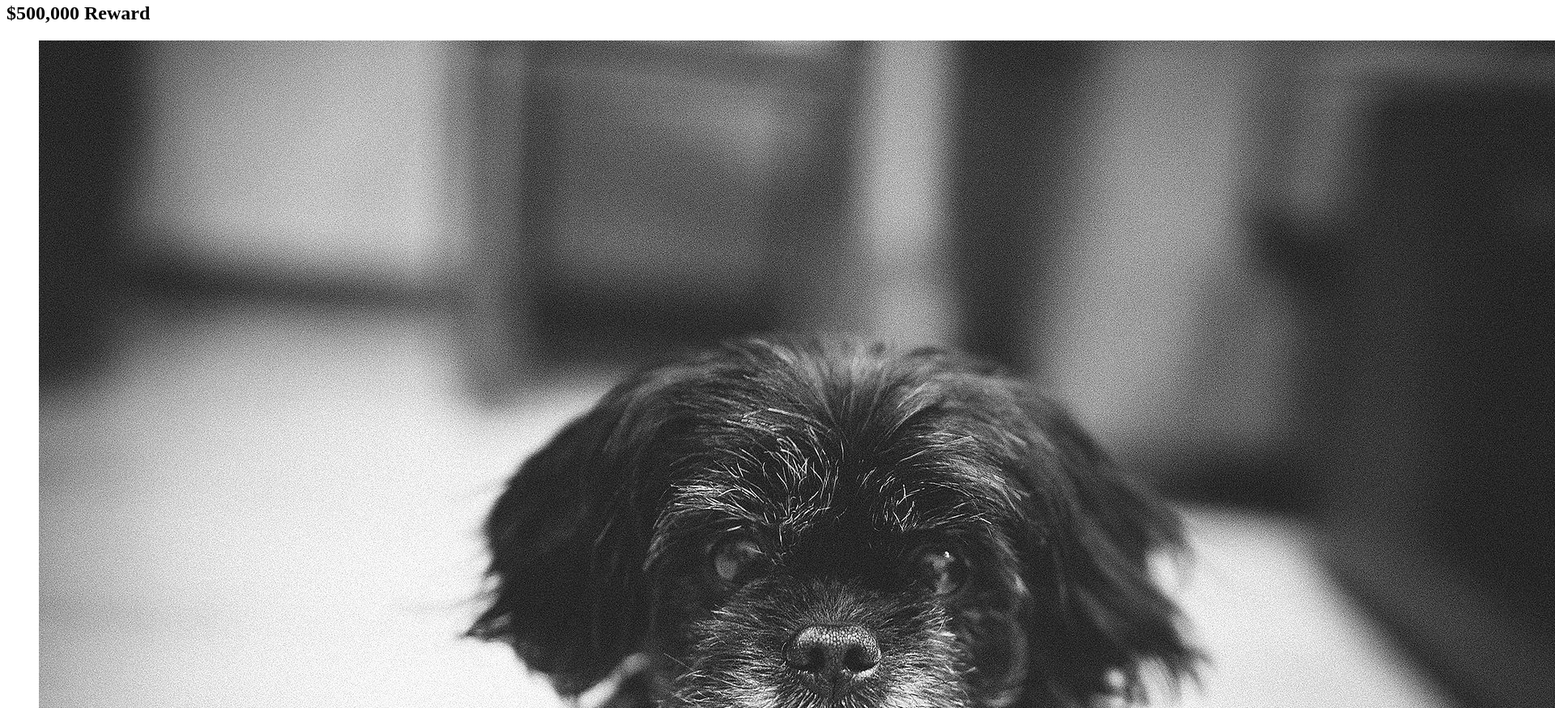
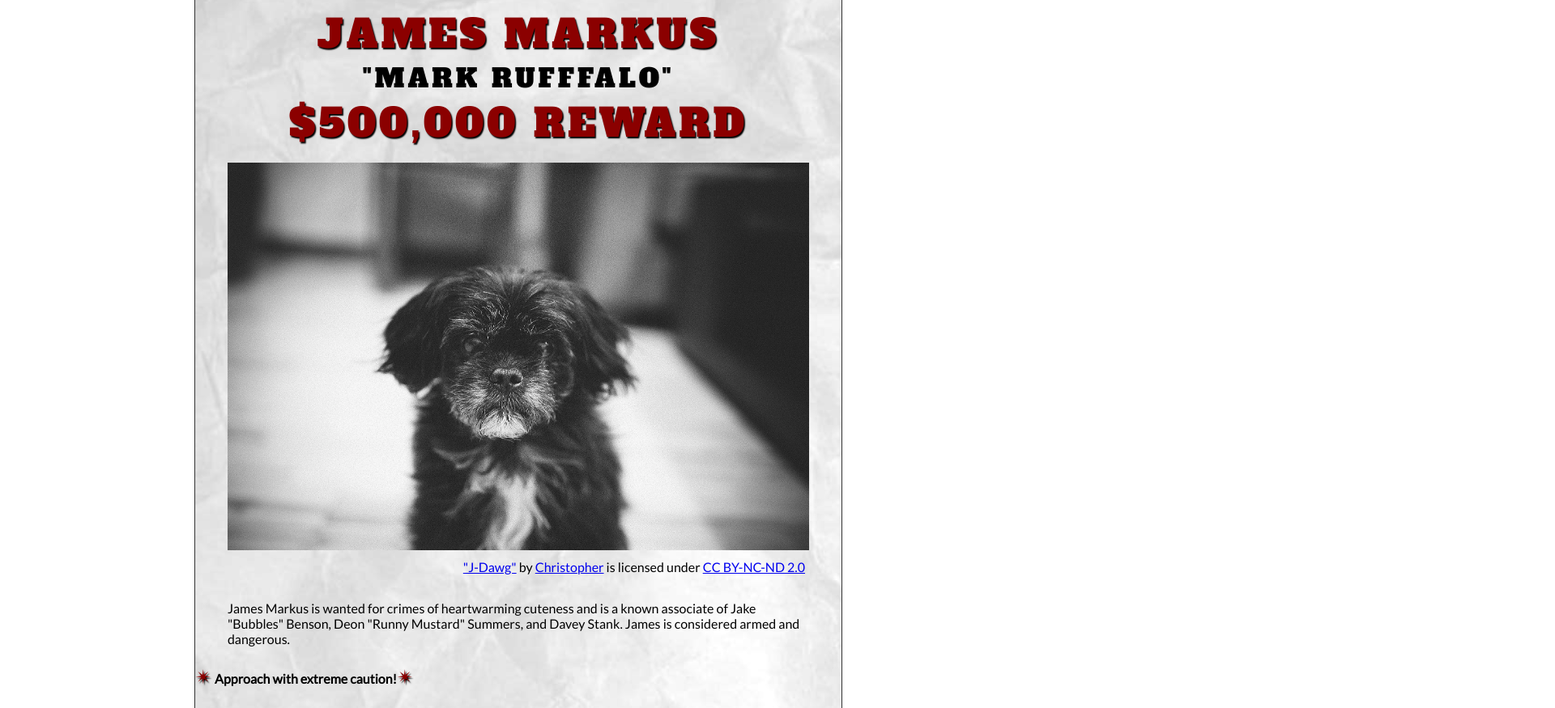
Before and after one commit to TylerAskey/askeyt.github.io, a plain HTML site: page wanted-poster/index.html in a window 1280 px wide. Shown: the part 205-1080 px from the top of the page at 81% size, 1920 px wide, since content can reach past the window. Drawn offline with Linux system fonts and the light colour scheme.

Commit message:
Minor mistake hopefully

```diff
--- a/wanted-poster/css/style.css
+++ b/wanted-poster/css/style.css
@@ -1,6 +1,6 @@
 /* Imported Typeface Files */
 
-@font-face {
+@font-face{
     font-family:Lato;
     src: url(../fonts/lato-regular.ttf);
     font-style:normal;
@@ -82,7 +82,7 @@ h3{
     text-transform: uppercase;
     font-size:2rem;
     margin: 0;
-    letter-spacing: .25rem;
+    letter-spacing: 0.25rem;
     color:rgb(0, 0, 0);
     font-family:'Alfa Slab One', Garamond, serif;
     text-align:center;
@@ -94,7 +94,7 @@ h4 span {
     text-transform: uppercase;
     font-size:1.5rem;
     margin: 0;
-    letter-spacing: .25rem;
+    letter-spacing: 0.25rem;
     color:darkred;
     text-shadow:.09375rem .09375rem .09375rem #000;
     font-family:'Alfa Slab One', Garamond, serif;
@@ -115,6 +115,7 @@ h5{
 
 section{
     margin-top: .5rem auto;
+    width: 100%;
 }
 
 p{
@@ -129,7 +130,7 @@ p{
 
 img{
     width: 100%;
-    margin: 0 auto;
+    margin: 0,0, auto;
     max-width: 800/16rem;
 }
 
--- a/wanted-poster/index.html
+++ b/wanted-poster/index.html
@@ -4,7 +4,7 @@
         <meta charset="utf-8">
         <meta name="viewport" content="width=device-width, initial-scale=1.0">
         <meta name="author" content="Tyler Askey">
-        <link href="css/style.css" ref="stylesheet">
+        <link href="/wanted-poster/css/style.css" rel="stylesheet">
 
 <!-- Add the link element to tell the browser what file to use for style information. -->
 
```
